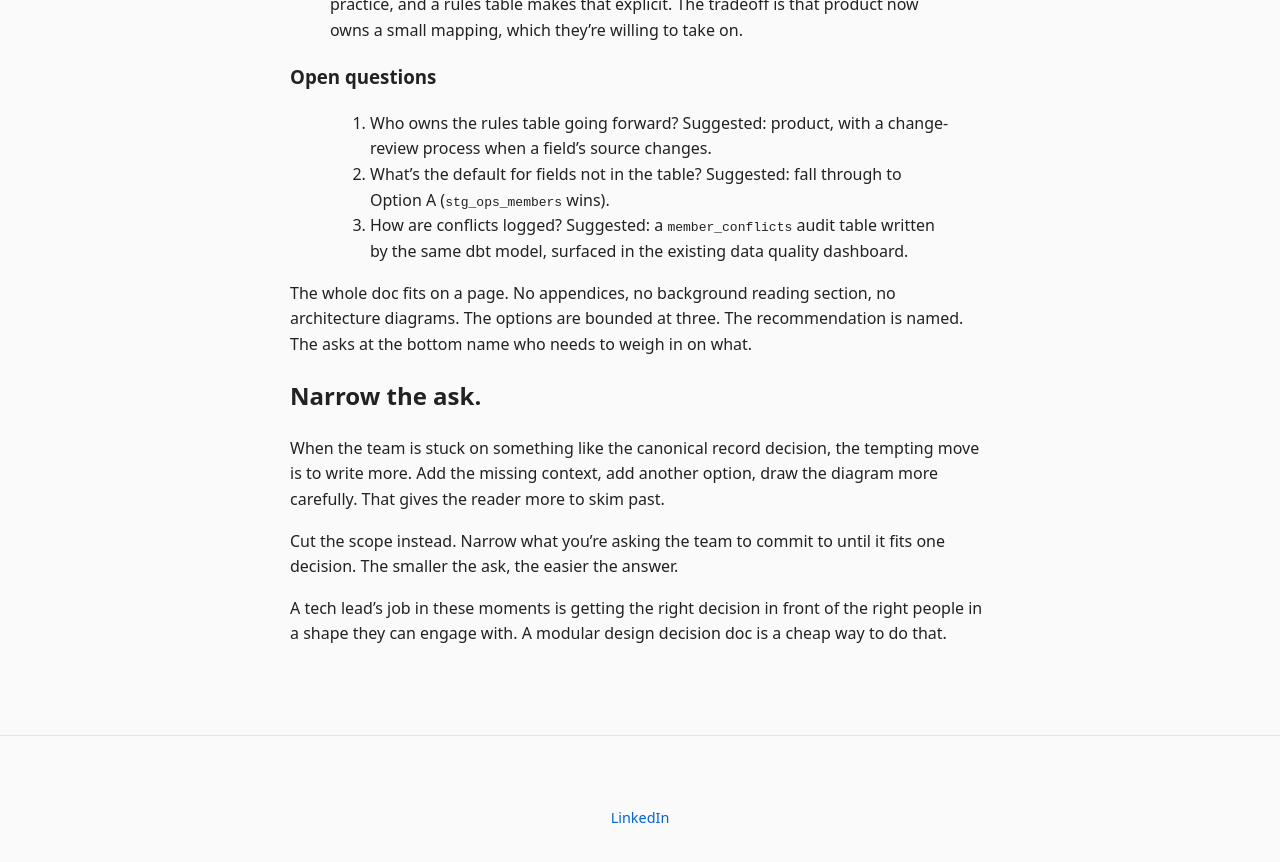
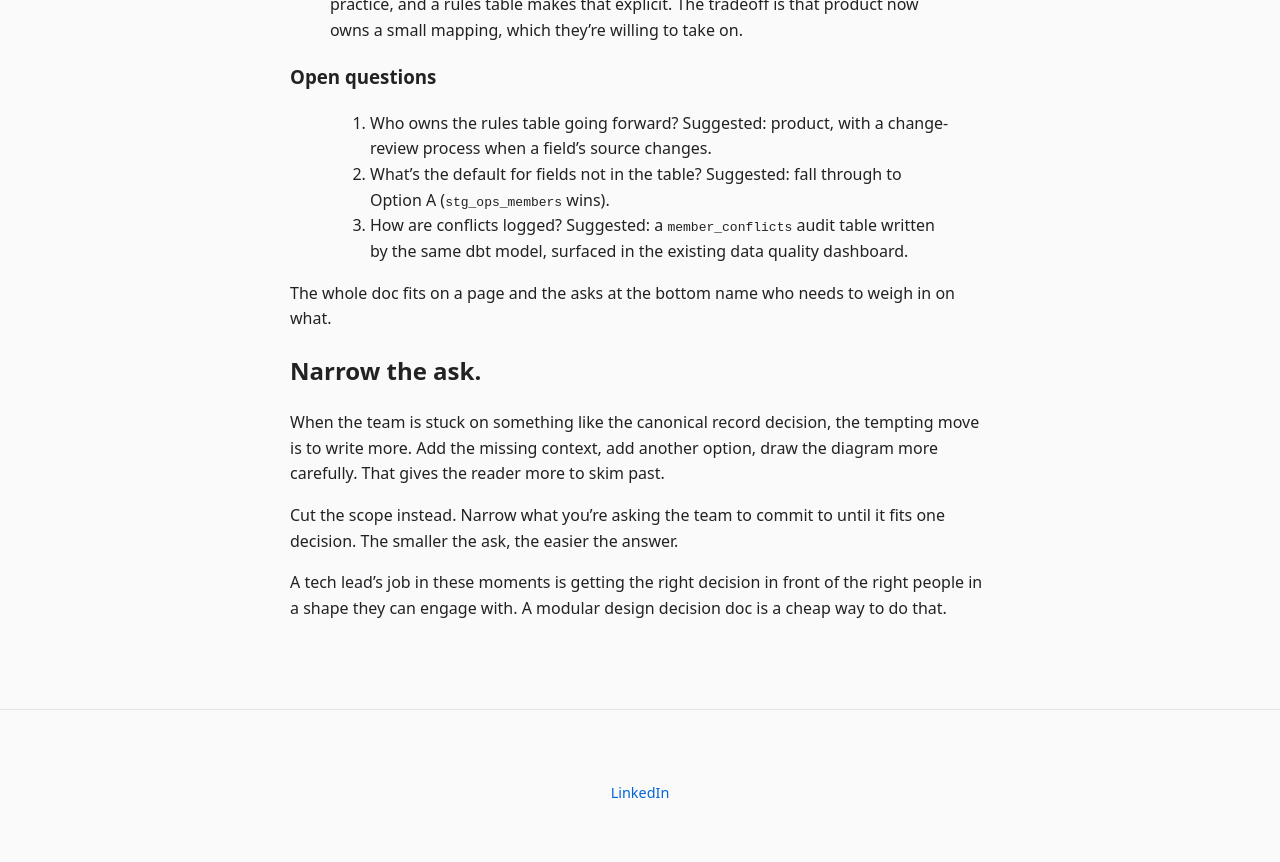
Before and after one commit to JohnSpencerTerry/wb, a Jekyll site: the page built from _articles/design-decision-doc.md, in a window 1280 px wide and 900 px high, scrolled down 2620 px. Shown: the top 862 px of the window. Built offline with Jekyll 4.4.1, drawn with Linux system fonts in a browser that asks for light colours.

Commit message:
Update design-decision-doc.md

```diff
--- a/_articles/design-decision-doc.md
+++ b/_articles/design-decision-doc.md
@@ -64,7 +64,7 @@ Here's what the doc looks like.
 > 2. What's the default for fields not in the table? Suggested: fall through to Option A (`stg_ops_members` wins).
 > 3. How are conflicts logged? Suggested: a `member_conflicts` audit table written by the same dbt model, surfaced in the existing data quality dashboard.
 
-The whole doc fits on a page. No appendices, no background reading section, no architecture diagrams. The options are bounded at three. The recommendation is named. The asks at the bottom name who needs to weigh in on what.
+The whole doc fits on a page and the asks at the bottom name who needs to weigh in on what.
 
 ## Narrow the ask.
 
```
